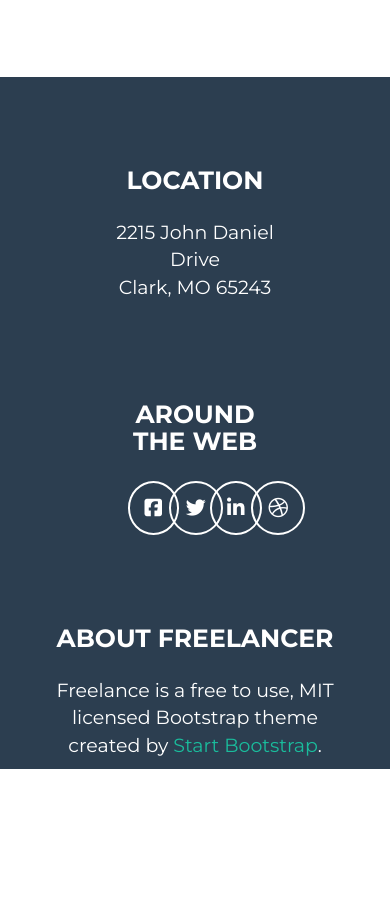
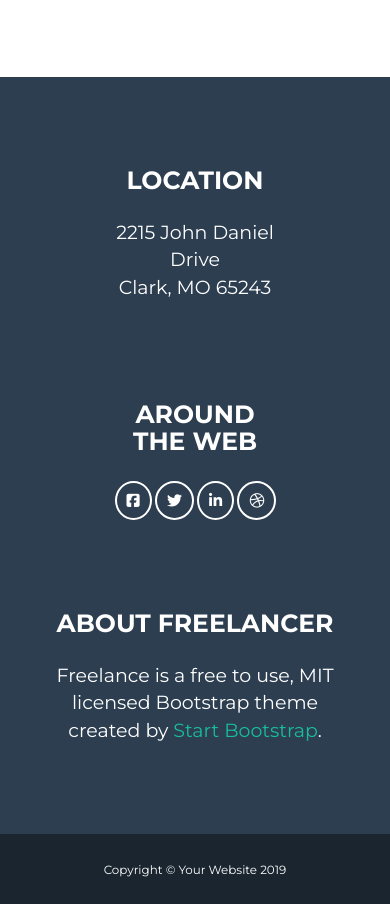
Before and after one commit to Luigi-Fontana/html-css-bootstrap-freelancer, a plain HTML site: page index.html in a window 390 px wide. Shown: the part 4108-5012 px from the top of the page. Before the commit the page ends 4877 px from the top, so only its background shows below. Drawn offline with nearby package versions, Linux system fonts and the light colour scheme.

Commit message:
Chiusura dell'esercizio

```diff
--- a/css/style.css
+++ b/css/style.css
@@ -298,6 +298,24 @@ footer i:hover {
     transition: all 0.2s ease-in-out;
 }
 
+.no-padding {
+    padding: 0;
+}
+
+.bg-dark {
+    color: white;
+    background-color: #1a252f;
+    padding-top: 25px;
+    padding-bottom: 25px;
+}
+
+@media screen and (max-width: 480px) {
+    footer i {
+        font-size: 15px;
+        padding: 10px;
+    }
+}
+
 /* MD Medium Devices Desktops*/
 /* LG Large Devices Desktops */
 @media screen and (min-width: 992px) {
--- a/index.html
+++ b/index.html
@@ -222,23 +222,23 @@
         </section>
         <footer>
             <div class="container">
-                <div class="row text-center">
+                <div class="row text-center mrg">
                     <div class="col-xs-6 col-xs-offset-3 col-sm-6 col-sm-offset-3 col-md-4 col-md-offset-0 col-lg-4 col-lg-offset-0">
                         <h4 class="text-uppercase">location</h4>
                         <p>2215 John Daniel Drive <br> Clark, MO 65243</p>
                     </div>
                     <div class="col-xs-6 col-xs-offset-3 col-sm-6 col-sm-offset-3 col-md-4 col-md-offset-0 col-lg-4 col-lg-offset-0">
                         <h4 class="text-uppercase">around the web</h4>
-                        <div class="col-xs-3 col-sm-3 col-sm-offset-0 col-md-3 col-md-offset-0 col-lg-3 col-lg-offset-0">
+                        <div class="col-xs-3 col-sm-3 col-sm-offset-0 col-md-3 col-md-offset-0 col-lg-3 col-lg-offset-0 no-padding">
                             <i class="fab fa-facebook-square"></i>
                         </div>
-                        <div class="col-xs-3 col-sm-3 col-sm-offset-0 col-md-3 col-md-offset-0 col-lg-3 col-lg-offset-0">
+                        <div class="col-xs-3 col-sm-3 col-sm-offset-0 col-md-3 col-md-offset-0 col-lg-3 col-lg-offset-0 no-padding">
                             <i class="fab fa-twitter"></i>
                         </div>
-                        <div class="col-xs-3 col-sm-3 col-sm-offset-0 col-md-3 col-md-offset-0 col-lg-3 col-lg-offset-0">
+                        <div class="col-xs-3 col-sm-3 col-sm-offset-0 col-md-3 col-md-offset-0 col-lg-3 col-lg-offset-0 no-padding">
                             <i class="fab fa-linkedin-in"></i>
                         </div>
-                        <div class="col-xs-3 col-sm-3 col-sm-offset-0 col-md-3 col-md-offset-0 col-lg-3 col-lg-offset-0">
+                        <div class="col-xs-3 col-sm-3 col-sm-offset-0 col-md-3 col-md-offset-0 col-lg-3 col-lg-offset-0 no-padding">
                             <i class="fab fa-dribbble"></i>
                         </div>
                     </div>
@@ -248,6 +248,9 @@
                     </div>
                 </div>
             </div>
+            <div class="bg-dark text-center">
+                <small>Copyright © Your Website 2019</small>
+            </div>
         </footer>
     </body>
 </html>
```
